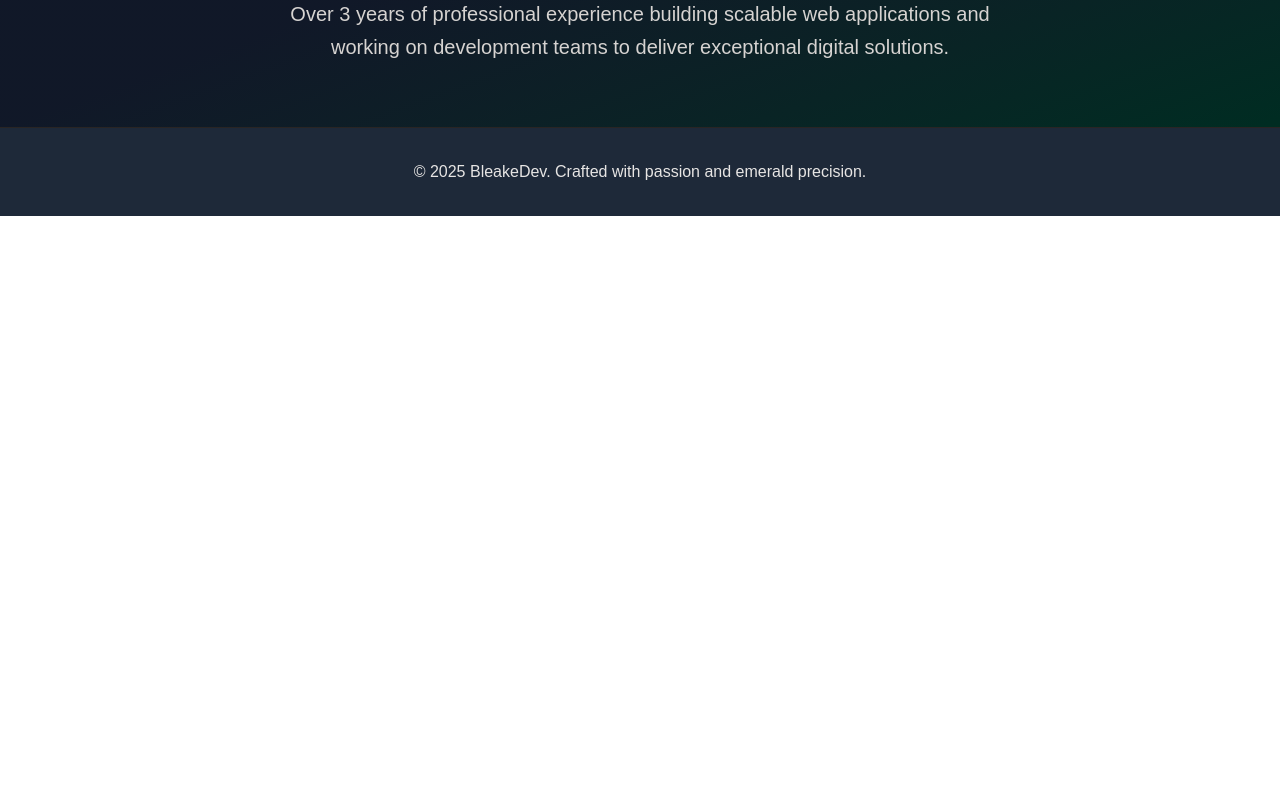
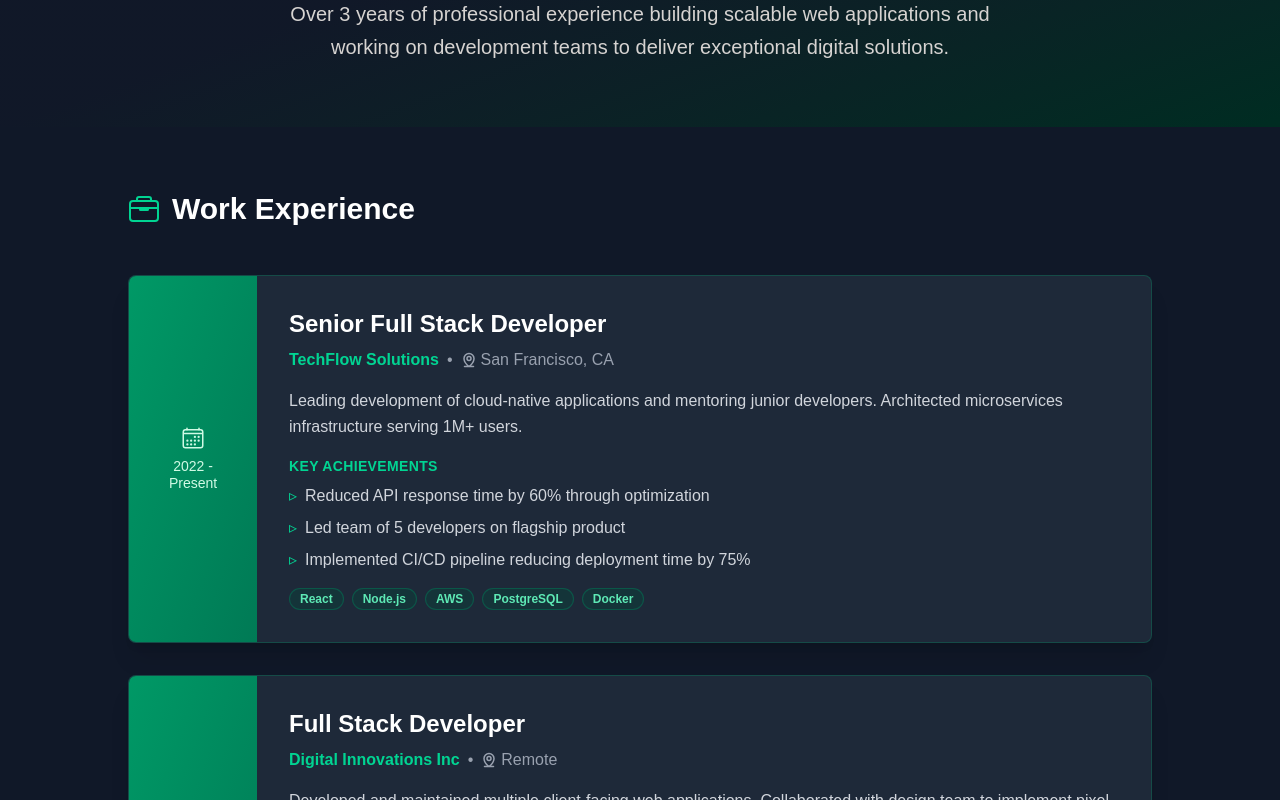
Before and after one commit to Ianbleake/BleakeDev, a Next.js app: page /experience in a window 1280 px wide. Shown: the part 400-1200 px from the top of the page. Before the commit the page ends 800 px from the top, so only its background shows below. Built offline with nearby package versions, Linux system fonts and the light colour scheme.

Commit message:
feat: add TimeLineComponent

```diff
--- /dev/null
+++ b/src/app/experience/components/Timeline/index.tsx
@@ -0,0 +1,85 @@
+import React from "react";
+import { PiMapPinLineBold } from "react-icons/pi";
+import { IoCalendarOutline } from "react-icons/io5";
+import { IoBriefcaseOutline } from "react-icons/io5";
+import { workExperience } from "@/content/experience";
+import { Card, CardContent } from "@/components/ui/card";
+import { Badge } from "@/components/ui/badge";
+
+export default function Timeline(): React.ReactElement {
+  return (
+    <section className="py-16 px-6 bg-gray-900">
+      <div className="max-w-5xl mx-auto">
+        <div className="flex items-center mb-12">
+          <IoBriefcaseOutline className="text-emerald-400 mr-3" size={32} />
+          <h2 className="text-3xl font-bold text-white">Work Experience</h2>
+        </div>
+
+        <div className="space-y-8">
+          {workExperience.map((job, index) => (
+            <Card key={index} className="border border-emerald-600/30 shadow-xl hover:shadow-2xl transition-all duration-300 overflow-hidden bg-gray-800">
+              <CardContent className="p-0">
+
+                <div className="md:flex">
+
+                  <div className="hidden md:flex md:w-32 bg-gradient-to-br from-emerald-600 to-emerald-700 flex-col items-center justify-center p-6">
+                    <IoCalendarOutline className="text-emerald-100 mb-2" size={24} />
+                    <div className="text-emerald-100 text-sm font-medium text-center leading-tight">
+                      {job.period}
+                    </div>
+                  </div>
+
+
+                  <div className="flex-1 p-8">
+
+                    <div className="flex flex-col md:flex-row md:items-start md:justify-between mb-4">
+                      <div className="mb-4 md:mb-0">
+                        <h3 className="text-2xl font-bold text-white mb-2">{job.position}</h3>
+                        <div className="flex flex-col sm:flex-row sm:items-center gap-2 text-gray-400">
+                          <span className="font-semibold text-emerald-400">{job.company}</span>
+                          <span className="hidden sm:block">•</span>
+                          <div className="flex items-center">
+                            <PiMapPinLineBold className="w-4 h-4 mr-1" />
+                            {job.location}
+                          </div>
+                          <span className="md:hidden flex items-center text-sm">
+                            <IoCalendarOutline className="w-4 h-4 mr-1" />
+                            {job.period}
+                          </span>
+                        </div>
+                      </div>
+                    </div>
+
+                    <p className="text-gray-300 mb-4 leading-relaxed">{job.description}</p>
+
+                    <div className="mb-4">
+                      <h4 className="text-sm font-semibold text-emerald-400 mb-2 uppercase tracking-wide">Key Achievements</h4>
+                      <ul className="space-y-2">
+                        {job.achievements.map((achievement, achIndex) => (
+                          <li key={achIndex} className="text-gray-300 flex items-start">
+                            <span className="text-emerald-400 mr-2">▹</span>
+                            <span>{achievement}</span>
+                          </li>
+                        ))}
+                      </ul>
+                    </div>
+
+                    <div className="flex flex-wrap gap-2">
+                      {job.technologies.map((tech, techIndex) => (
+                        <Badge key={techIndex} variant="secondary" className="bg-emerald-900/30 text-emerald-300 border border-emerald-700/50 hover:bg-emerald-900/50">
+                          {tech}
+                        </Badge>
+                      ))}
+                    </div>
+
+                  </div>
+                </div>
+
+              </CardContent>
+            </Card>
+          ))}
+        </div>
+      </div>
+    </section>
+  );
+}
--- a/src/app/experience/page.tsx
+++ b/src/app/experience/page.tsx
@@ -3,13 +3,14 @@
 import Page from "@/components/ui/page";
 import React from "react";
 import Hero from "./components/hero";
+import Timeline from "./components/Timeline";
 
-// TODO: Implement the Experience page
 export default function Experience(): React.ReactElement {
 
   return (
     <Page>
       <Hero/>
+      <Timeline/>
     </Page>
   );
 }
```
